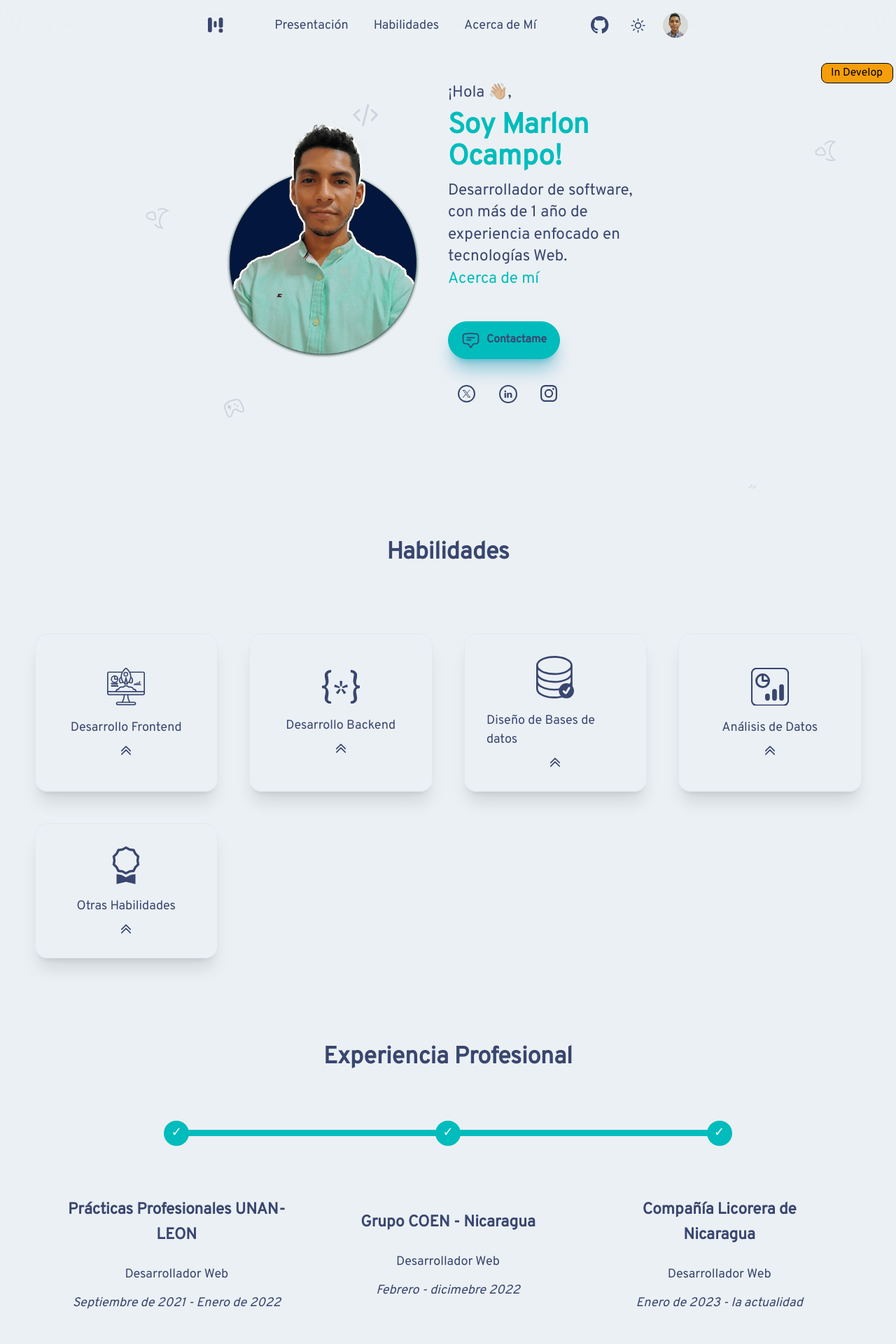
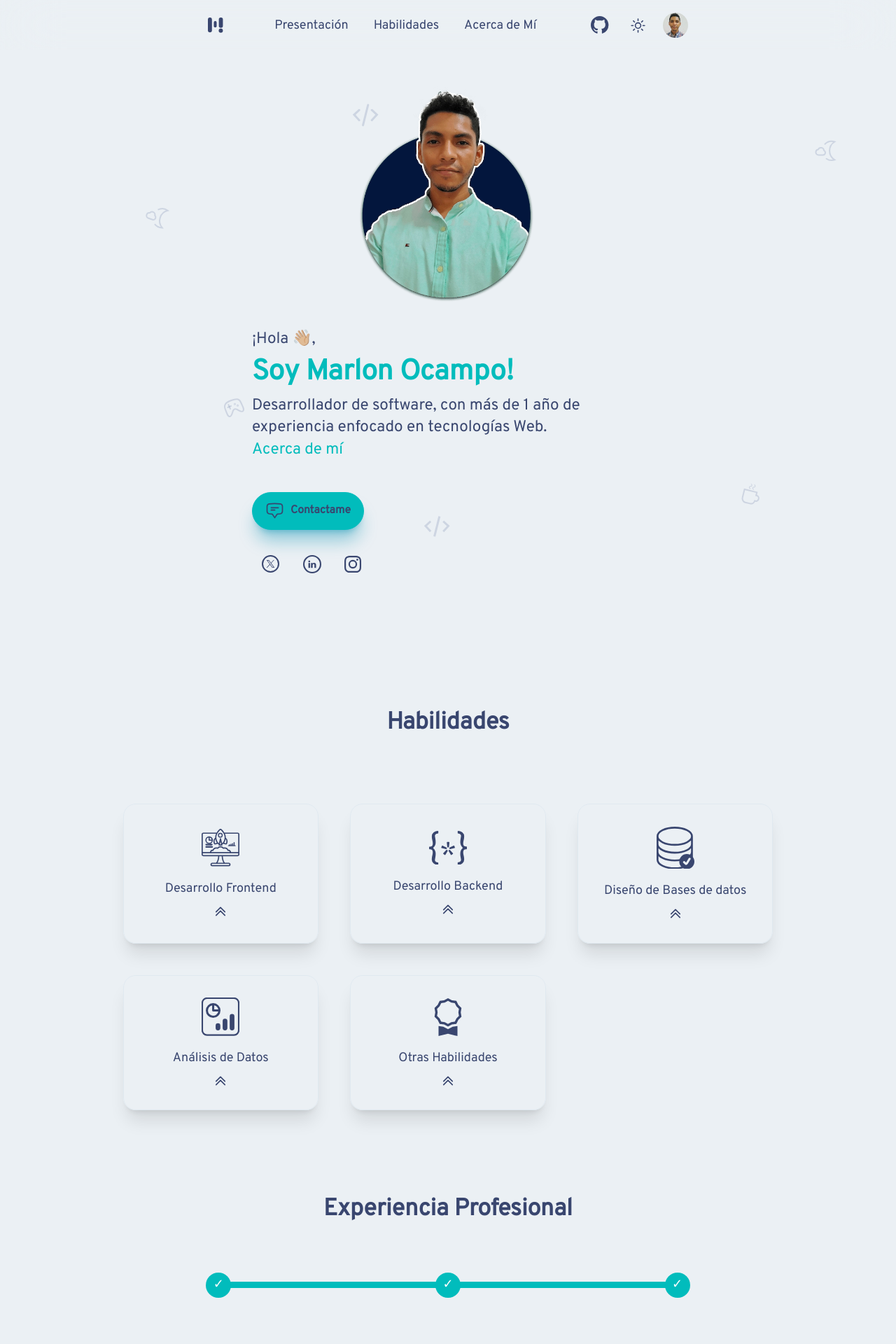
Before and after one commit to marlonocampo/portfolio, a React (Vite) app: page / in a window 1280 px wide. Shown: the top 1920 px of the page at 70% size. Built offline with nearby package versions, Linux system fonts and the light colour scheme.

Commit message:
fix/responsive design

```diff
--- a/src/components/App.tsx
+++ b/src/components/App.tsx
@@ -12,7 +12,6 @@ export function App (): JSX.Element {
 
   return (
     <main data-theme={`${isDark ? 'darkTheme' : 'ligthTheme'}`} className='bg-primary scrollbarDark'>
-      <div className='badge text-black z-20 bg-amber-500 right-1 fixed mt-20 p-3 rounded-lg'>In Develop</div>
       <Navigation />
       <Presentation />
       <Skills />
--- a/src/components/sections/aboutMe/AboutMe.tsx
+++ b/src/components/sections/aboutMe/AboutMe.tsx
@@ -5,7 +5,7 @@ export function AboutMe (): JSX.Element {
     <section className='mt-16 ' id={idSection}>
       <Title idSection={idSection} />
       <div className='flex items-center justify-center'>
-        <div className='border-2 rounded-2xl p-4 w-72 h-72 m-5 border-info relative text-secondary'>
+        <div className='border-2 rounded-2xl p-4 w-72 h-72 mr-5 border-info relative text-secondary'>
           <article className='w-72 h-72 bg-primary rounded-2xl shadow-lg border border-secondary-focus'>
             <p className='p-7 text-ce'>
               Desarrollador de software con experiencia en la creación de soluciones profesionales.
--- a/src/components/sections/presentation/Presentation.tsx
+++ b/src/components/sections/presentation/Presentation.tsx
@@ -10,12 +10,12 @@ export function Presentation (): JSX.Element {
   }
 
   return (
-    <div id='presentation' className={'gridColumns py-24 px-8 xl:px-64 bgTexture'}>
+    <div id='presentation' className={'gridColumns py-24 px-8 xl:px-80 bgTexture'}>
       <div className='flex justify-center items-center'>
-        <img src={pathPhotoProfileTheme()} className='hover:scale-105 transition-all' width={'300px'} height={'300px'} alt='Photo profile marlonocampo' />
+        <img src={pathPhotoProfileTheme()} className='hover:scale-105 transition-all' width={'270px'} height={'270px'} alt='Photo profile marlonocampo' />
       </div>
       <div className='flex flex-col items-start justify-center'>
-        <article className={'zoom-effect z-10 text-secondary prose xl:w-[80%] overflow-hidden'}>
+        <article className={'zoom-effect z-10 text-secondary prose overflow-hidden'}>
           <p className='text-xl my-2'>¡Hola 👋🏼,</p>
           <h1 className='text-info my-2'>Soy Marlon Ocampo!</h1>
           <p className='text-xl my-2'>
@@ -24,12 +24,13 @@ export function Presentation (): JSX.Element {
           </p>
         </article>
         <div className='slide-up-min'>
-          <button className='btn btn-info decoration-transparent hover:bg-info-content
+          <a
+            href='#contactme' className='btn btn-info decoration-transparent hover:bg-info-content
             rounded-full mt-8 shadow-xl shadow-cyan-600/40 capitalize text-secondary'
           >
             <MessageIcon />
             Contactame
-          </button>
+          </a>
           <SocialMedia />
         </div>
       </div>
--- a/src/components/sections/profesionalExperience/ProfesionalExperience.tsx
+++ b/src/components/sections/profesionalExperience/ProfesionalExperience.tsx
@@ -3,7 +3,7 @@ import { profesionalEperienceInfo } from './profesionalExperienceInfo'
 const idSection = 'profesionalEperience'
 export function ProfesionalExperience (): JSX.Element {
   return (
-    <section id={idSection} className='px-8 mt-16'>
+    <section id={idSection} className='px-8 mt-16 xl:px-28'>
       <Title idSection={idSection} />
 
       <div className='overflow-auto'>
--- a/src/components/sections/skills/Skills.tsx
+++ b/src/components/sections/skills/Skills.tsx
@@ -18,7 +18,7 @@ export function Skills (): JSX.Element {
   }
 
   return (
-    <section className='mt-16' id={idSection}>
+    <section className='mt-16 xl:px-28' id={idSection}>
       {isShowDescription && (
         <Suspense fallback={<></>}>
           <DescriptionSkills handleShowDescription={handleShowDescription} currentSkill={currentSkill} />
```
